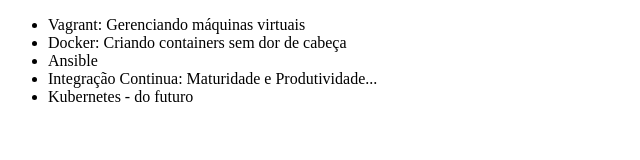
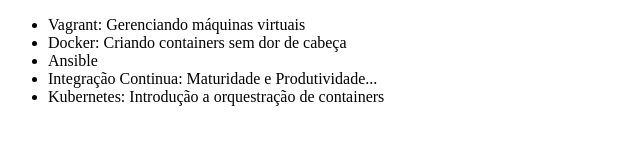
Before and after one commit to anaresume/Teste-git, a plain HTML site: page index.html in a window 1280 px wide. Shown: the whole page, without its empty margins (0-640 px from the left). Drawn offline with Linux system fonts and the light colour scheme.

Commit message:
Alterando o nome do curso de Kubernetes

```diff
--- a/index.html
+++ b/index.html
@@ -10,7 +10,7 @@
         <li>Docker: Criando containers sem dor de cabeça</li>
         <li>Ansible</li>
         <li>Integração Continua: Maturidade e Produtividade...</li>
-        <li>Kubernetes - do futuro</li>
+        <li>Kubernetes: Introdução a orquestração de containers</li>
     </ul>
 </body>
 </html>
```
